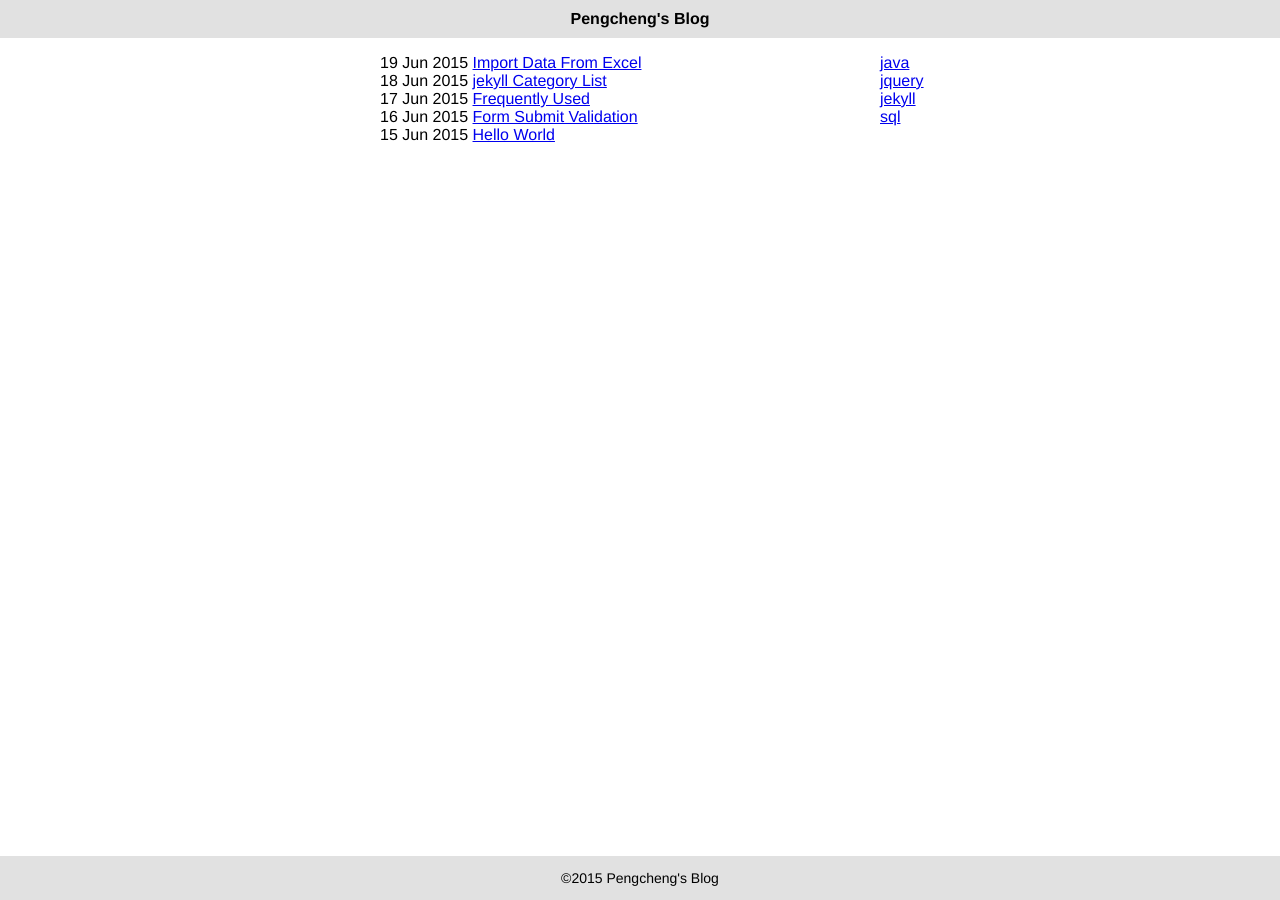
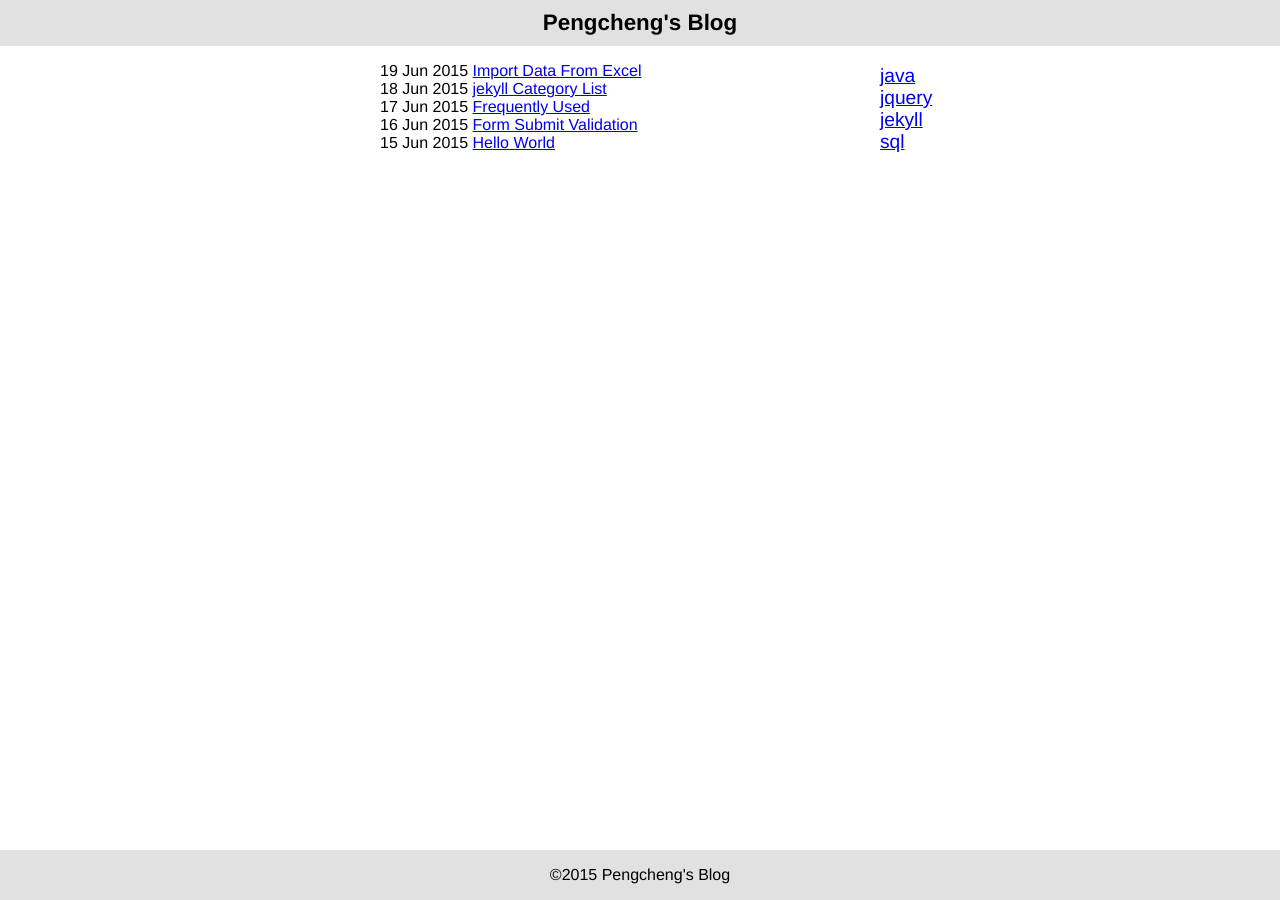
Before and after one commit to anfslove/jekyll_demo, a Jekyll site: the page built from index.html, in a window 1280 px wide. Built offline with Jekyll 4.4.1, drawn with Linux system fonts in a browser that asks for light colours.

Commit message:
Refined footer style.

```diff
--- a/css/main.css
+++ b/css/main.css
@@ -15,7 +15,7 @@
 	padding: 10px 0;
 	background: #E1E1E1;
 	text-align: center;
-	font-size:16px;
+	font-size:1.4em;
 	font-weight: bolder;
 }
 
@@ -29,7 +29,7 @@
 
 .footer p {
 	text-align: center;
-	font-size:14px;
+	font-size:1em;
 }
 
 .container{
@@ -56,6 +56,8 @@
 
 .categories{
 	list-style: none;
+	margin-bottom: 5px;
+	font-size: 1.2em;
 }
 
 .list-decimal{
```
